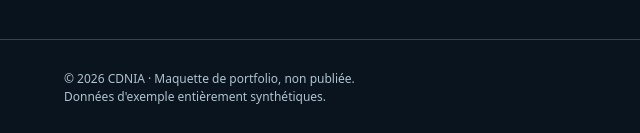
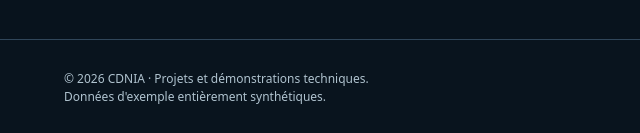
Before and after one commit to cdnia/cdnia.github.io, a plain HTML site: page index.html in a window 1280 px wide. Shown: the part 2534-2667 px from the top of the page, 0-640 px from the left. Drawn offline with Linux system fonts and the light colour scheme.

Commit message:
fix(site): update footer publication wording

```diff
--- a/index.html
+++ b/index.html
@@ -408,7 +408,7 @@
     <footer>
       <div class="wrap footer-inner">
         <div>
-          © 2026 CDNIA · Maquette de portfolio, non publiée.<br />Données
+          © 2026 CDNIA · Projets et démonstrations techniques.<br />Données
           d'exemple entièrement synthétiques.
         </div>
         <a
```
